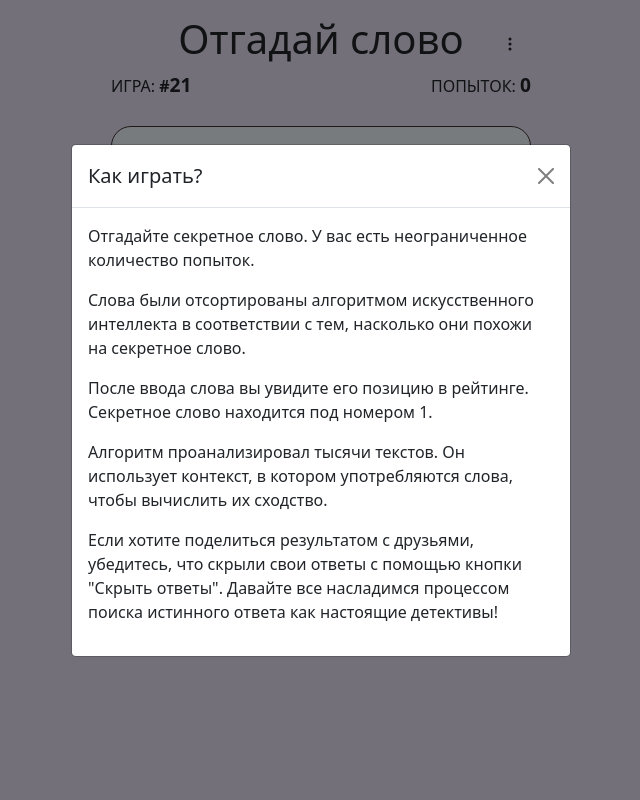
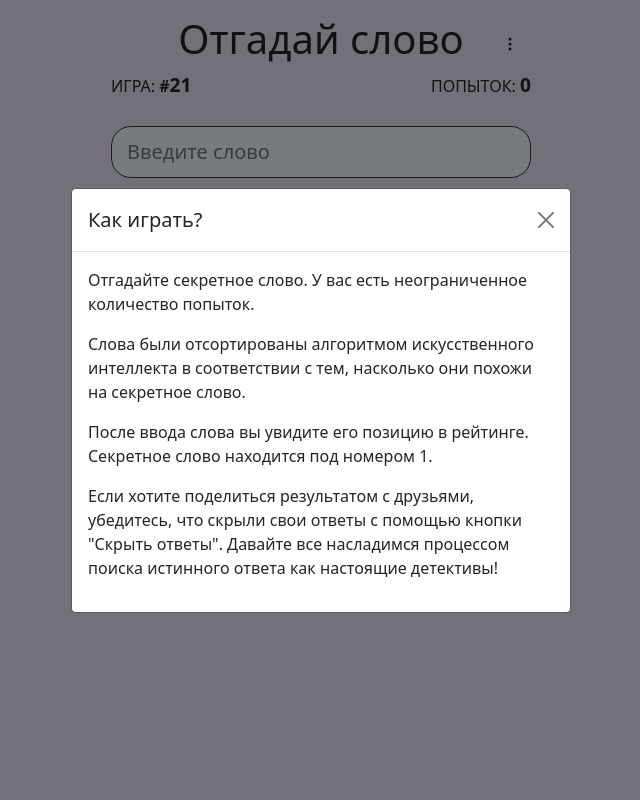
Before and after one commit to EgorovM/contextto, a Django app: page / in a window 1280 px wide. Shown: the whole page, without its empty margins (319-959 px from the left). Run offline with Django 4.2, Linux system fonts and the light colour scheme; data comes from the database, SQL or seed files in the repository.

Commit message:
[feat] delete paragraph

```diff
--- a/templates/index.html
+++ b/templates/index.html
@@ -118,8 +118,6 @@
                   <p>Слова были отсортированы алгоритмом искусственного интеллекта в соответствии с тем, насколько они похожи на секретное слово.</p>
 
                   <p>После ввода слова вы увидите его позицию в рейтинге. Секретное слово находится под номером 1.</p>
-
-                  <p>Алгоритм проанализировал тысячи текстов. Он использует контекст, в котором употребляются слова, чтобы вычислить их сходство.</p>
 
                   <p>Если хотите поделиться результатом с друзьями, убедитесь, что скрыли свои ответы с помощью кнопки "Скрыть ответы". Давайте все насладимся процессом поиска истинного ответа как настоящие детективы!</p>
               </div>
```
